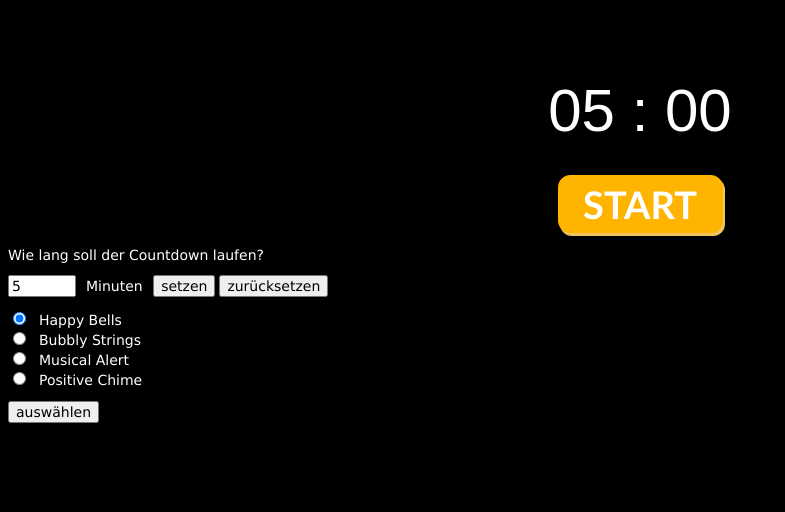
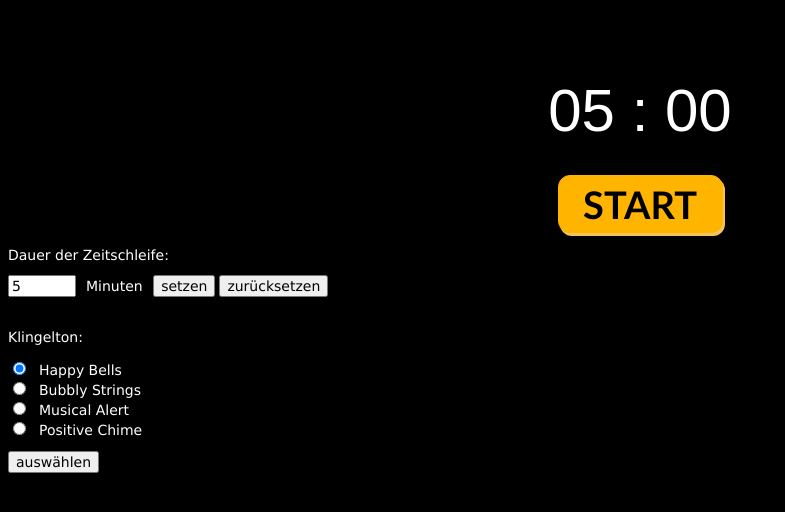
Before and after one commit to christianseidel/timer, a PHP site: page /eggtimer.html in a window 1280 px wide. Shown: the part 255-767 px from the top of the page, without its empty margins (0-785 px from the left). Run offline with PHP 8.4, Linux system fonts and the light colour scheme.

Commit message:
new wording

```diff
--- a/eggtimer.html
+++ b/eggtimer.html
@@ -28,13 +28,13 @@
     </div>
 </div>
 
-<p style="color: white; margin-bottom:0px">
-    Wie lang soll der Countdown laufen?
-</p>
 <div>
+    <p style="margin-bottom: 0px">
+        Dauer der Zeitschleife:
+    </p>
     <form>
         <input id="time-lapse01" type="number" value="5" min="0" style="width: 60px">
-        <label style="color: white" for="time-lapse01" id="label-lapse01">
+        <label for="time-lapse01" id="label-lapse01">
             Minuten
         </label>
         <button class="btn-enter" type="button" onclick="validateInput()">setzen</button>
@@ -43,21 +43,24 @@
 </div>
 
 <div>
+    <p style="margin-top: 20px">
+        Klingelton:
+    </p>
     <form>
         <input type="radio" id="sound1" name="sound" value="happy_bells" checked>
-        <label style="color: white" for="sound1">
+        <label for="sound1">
             Happy Bells
         </label><br>
         <input type="radio" id="sound2" name="sound" value="bubbly_strings">
-        <label style="color: white" for="sound2">
+        <label for="sound2">
             Bubbly Strings
         </label><br>
         <input type="radio" id="sound3" name="sound" value="musical_alert">
-        <label style="color: white" for="sound3">
+        <label for="sound3">
             Musical Alert
         </label><br>
         <input type="radio" id="sound4" name="sound" value="positive-chime">
-        <label style="color: white" for="sound4">
+        <label for="sound4">
             Positive Chime
         </label><br>
 
--- a/stylesheet.css
+++ b/stylesheet.css
@@ -1,11 +1,13 @@
 p {
     font-family: Verdana, sans-serif;
     font-size:14px;
+    color: white;
 }
 
 label {
     font-family: Verdana, sans-serif;
     font-size:14px;
+    color: white;
 }
 
 button {
@@ -42,6 +44,7 @@ input {
     font-size: 60px;
     color: white;
     font-family: Arial, sans-serif;
+    user-select: none;
 }
 
 .btn-container {
@@ -61,13 +64,15 @@ input {
     text-align: center;
     font-size: 38px;
     font-weight: bold;
-    color: white;
+    color: #000000;
     font-family: Calibri, serif;
+    user-select: none;
     display: none;
     box-shadow: 2px 3px 0 #f3c45d;
 }
 .btn:active {
     box-shadow: none;
+    text-shadow: #ffb400;
     position: relative;
     top: 3px;
     left: 2px;
```
